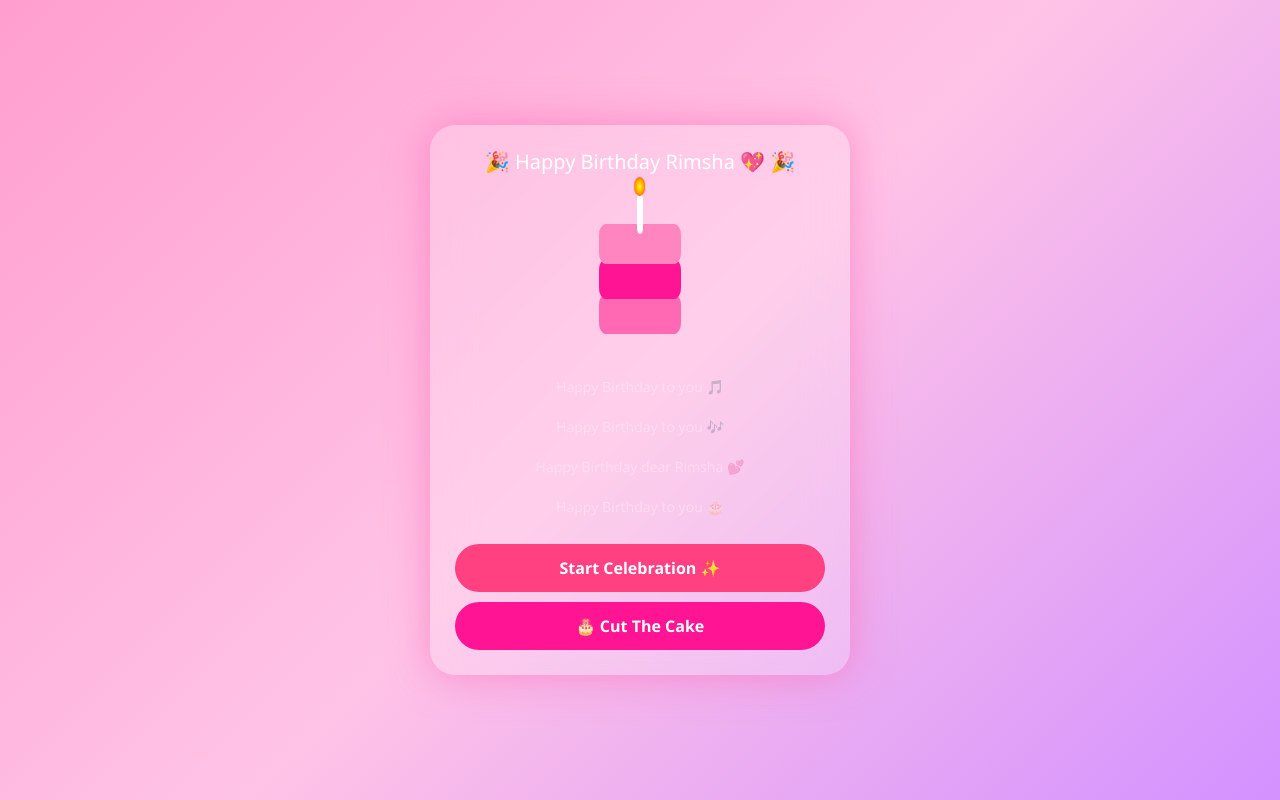
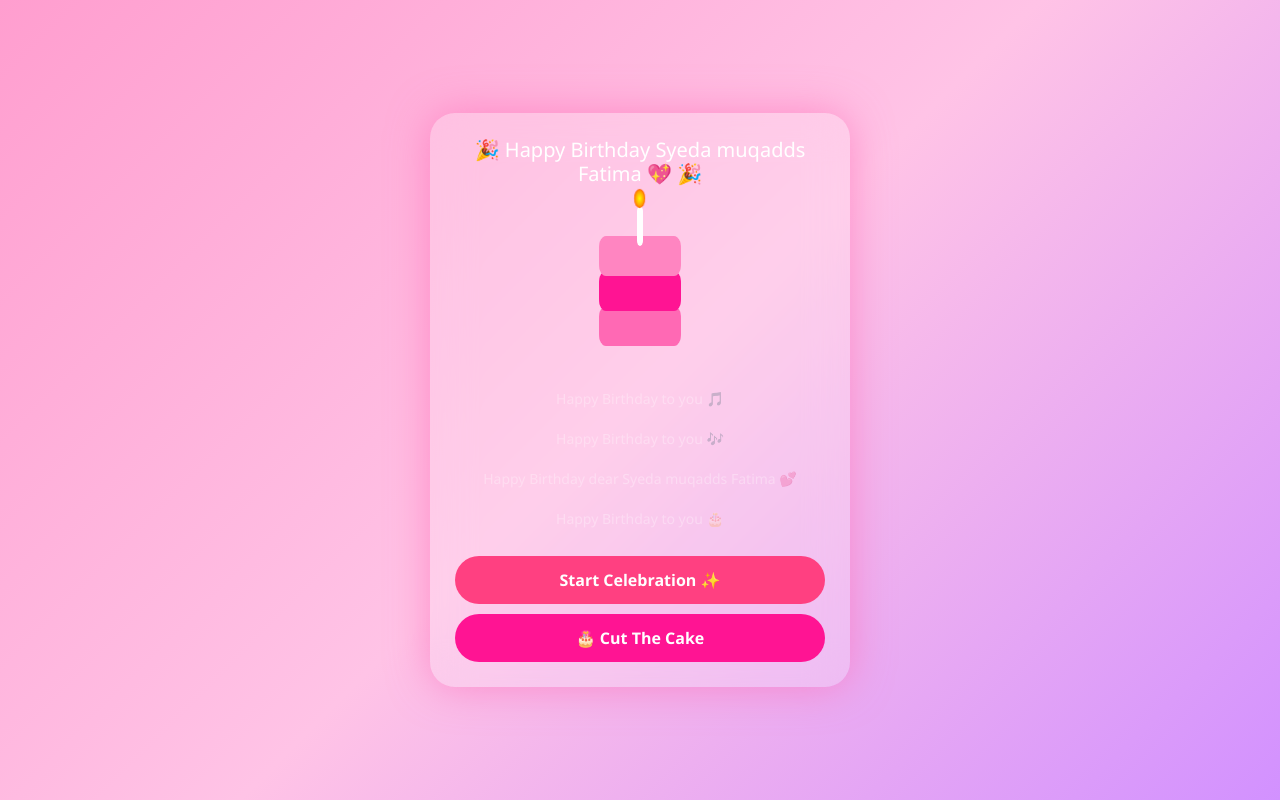
Before and after one commit to WebOfBeauty/-Surprise-, a plain HTML site: page index.html in a window 1280 px wide. Both pictures are taken after a click on the button "Yes 🎂". Drawn offline with nearby package versions, Linux system fonts and the light colour scheme.

Commit message:
Update index.html
Hello

```diff
--- a/index.html
+++ b/index.html
@@ -147,7 +147,7 @@ h2{
 
 <div id="birthdaySection">
 
-    <h2>🎉 Happy Birthday Rimsha 💖 🎉</h2>
+    <h2>🎉 Happy Birthday Syeda muqadds Fatima 💖 🎉</h2>
 
     <div class="cake" id="cake">
         <div class="layer layer1"></div>
@@ -161,7 +161,7 @@ h2{
     <div class="lyric mt-3">
         <p><span id="l1">Happy Birthday to you 🎵</span></p>
         <p><span id="l2">Happy Birthday to you 🎶</span></p>
-        <p><span id="l3">Happy Birthday dear Rimsha 💕</span></p>
+        <p><span id="l3">Happy Birthday dear Syeda muqadds Fatima 💕</span></p>
         <p><span id="l4">Happy Birthday to you 🎂</span></p>
     </div>
 
```
